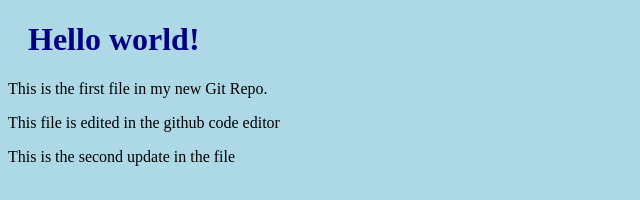
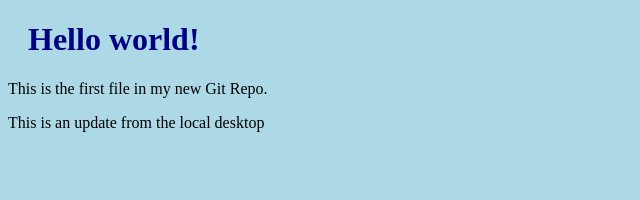
Before and after one commit to ParthSharma187/Hello-World, a plain HTML site: page index.html in a window 1280 px wide. Shown: the whole page, without its empty margins (0-640 px from the left). Drawn offline with Linux system fonts and the light colour scheme.

Commit message:
Updated from the local desktop

```diff
--- a/index.html
+++ b/index.html
@@ -8,8 +8,7 @@
 
 <h1>Hello world!</h1>
 <p>This is the first file in my new Git Repo.</p>
-  <p> This file is edited in the github code editor </p>
-    <p> This is the second update in the file </p>
+<p> This is an update from the local desktop</p>
 
 </body>
 </html>
```
